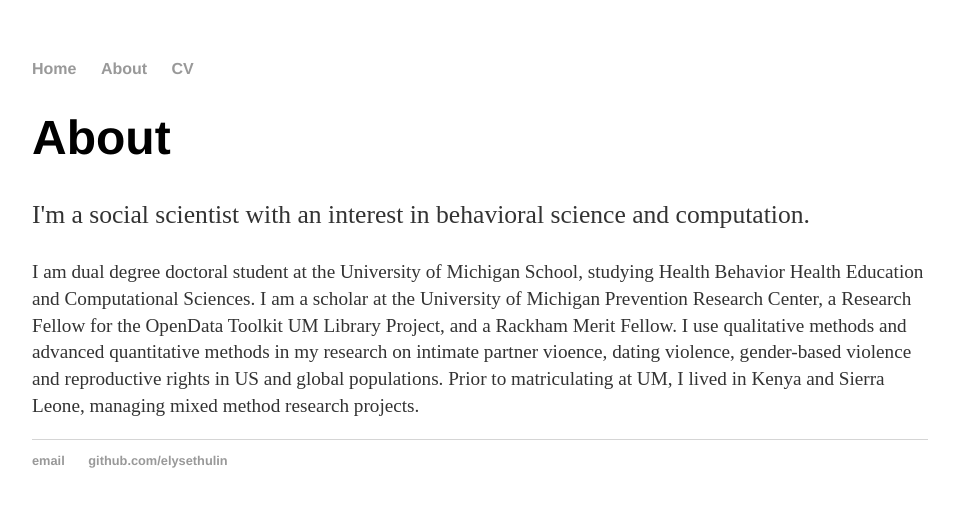
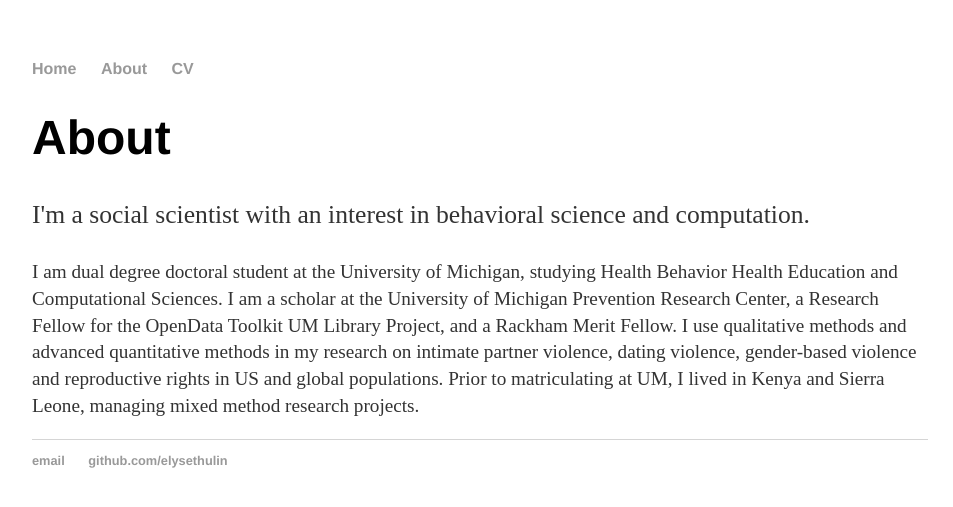
Before and after one commit to elysethulin/elysethulin.github.io, a Jekyll site: the page built from about.md, in a window 1280 px wide. Shown: the top 507 px of the page, without its empty margins (160-1113 px from the left). Built offline with Jekyll 4.4.1, drawn with Linux system fonts in a browser that asks for light colours.

Commit message:
Update about.md

```diff
--- a/about.md
+++ b/about.md
@@ -5,5 +5,5 @@ title: Elyse Thulin, About
 <div class="blurb">
 	<h1>About</h1>
 		<p style="font-size:160%;">I'm a social scientist with an interest in behavioral science and computation.</p>
-		<p style="font-size:120%;">I am dual degree doctoral student at the University of Michigan School, studying Health Behavior Health Education and Computational Sciences. I am a scholar at the University of Michigan Prevention Research Center, a Research Fellow for the OpenData Toolkit UM Library Project, and a Rackham Merit Fellow. I use qualitative methods and advanced quantitative methods in my research on intimate partner vioence, dating violence, gender-based violence and reproductive rights in US and global populations. Prior to matriculating at UM, I lived in Kenya and Sierra Leone, managing mixed method research projects.</p>
+		<p style="font-size:120%;">I am dual degree doctoral student at the University of Michigan, studying Health Behavior Health Education and Computational Sciences. I am a scholar at the University of Michigan Prevention Research Center, a Research Fellow for the OpenData Toolkit UM Library Project, and a Rackham Merit Fellow. I use qualitative methods and advanced quantitative methods in my research on intimate partner violence, dating violence, gender-based violence and reproductive rights in US and global populations. Prior to matriculating at UM, I lived in Kenya and Sierra Leone, managing mixed method research projects.</p>
 </div><!-- /.blurb -->
```
